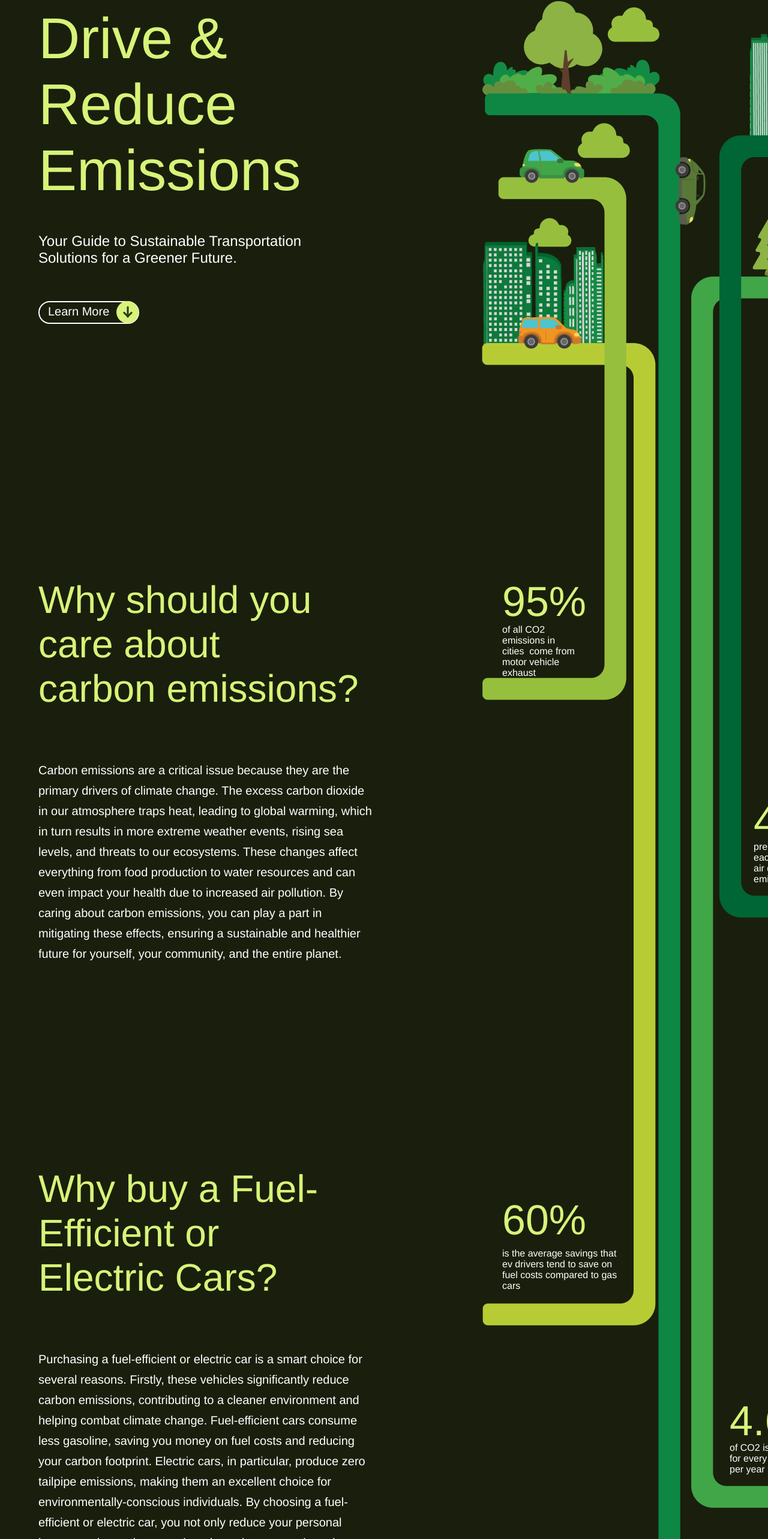
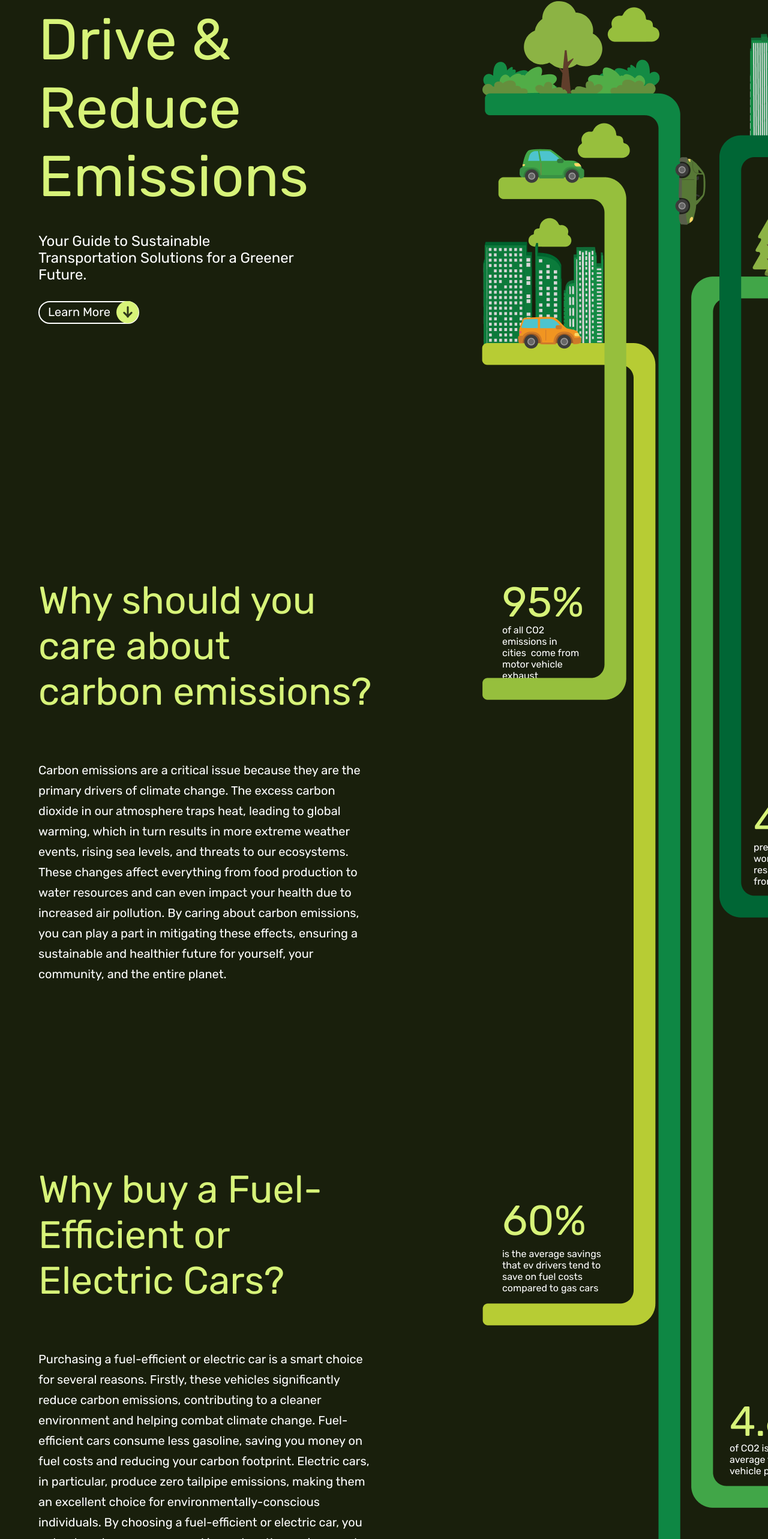
Before and after one commit to UW-INFO442-AU23/sus-city, a React (Create React App) app: page / in a window 1280 px wide. Shown: the part 176-2742 px from the top of the page at 60% size. Built offline with nearby package versions, Linux system fonts and the light colour scheme.

Commit message:
Edit compare page, added Rubik font

```diff
--- a/public/index.html
+++ b/public/index.html
@@ -11,6 +11,9 @@
     />
     <link rel="apple-touch-icon" href="%PUBLIC_URL%/logo192.png" />
     <link rel="stylesheet" href="https://maxcdn.bootstrapcdn.com/bootstrap/4.5.2/css/bootstrap.min.css"/>
+    <link rel="preconnect" href="https://fonts.googleapis.com">
+    <link rel="preconnect" href="https://fonts.gstatic.com" crossorigin>
+    <link href="https://fonts.googleapis.com/css2?family=Nunito+Sans:ital,wght@0,300;1,300&family=Raleway:ital,wght@0,300;1,300&family=Rubik&display=swap" rel="stylesheet">
 
     <!--
       manifest.json provides metadata used when your web app is installed on a
--- a/src/index.css
+++ b/src/index.css
@@ -57,7 +57,7 @@ footer {
 
   .homepage .drive-reduce {
     color: #d7f379;
-    font-family: "Rubik-Regular", Helvetica;
+    font-family: "Rubik", Helvetica;
     font-size: 96px;
     font-weight: 400;
     left: 0;
@@ -77,7 +77,7 @@ footer {
 
   .homepage .why-should-you-care {
     color: #d7f379;
-    font-family: "Rubik-Regular", Helvetica;
+    font-family: "Rubik", Helvetica;
     font-size: 64px;
     font-weight: 400;
     left: 0;
@@ -97,7 +97,7 @@ footer {
 
   .homepage .of-all-emissions {
     color: #ffffff;
-    font-family: "Rubik-Regular", Helvetica;
+    font-family: "Rubik", Helvetica;
     font-size: 16px;
     font-weight: 400;
     left: 231px;
@@ -110,7 +110,7 @@ footer {
 
   .homepage .text-wrapper {
     color: #ffffff;
-    font-family: "Rubik-Regular", Helvetica;
+    font-family: "Rubik", Helvetica;
     font-size: 16px;
     font-weight: 400;
     left: 231px;
@@ -123,7 +123,7 @@ footer {
 
   .homepage .text-wrapper-2 {
     color: #d7f379;
-    font-family: "Rubik-Regular", Helvetica;
+    font-family: "Rubik", Helvetica;
     font-size: 70px;
     font-weight: 400;
     left: 231px;
@@ -137,7 +137,7 @@ footer {
 
   .homepage .text-wrapper-3 {
     color: #d7f379;
-    font-family: "Rubik-Regular", Helvetica;
+    font-family: "Rubik", Helvetica;
     font-size: 70px;
     font-weight: 400;
     left: 231px;
@@ -184,7 +184,7 @@ footer {
 
   .homepage .text-wrapper-4 {
     color: #191f0c;
-    font-family: "Rubik-Bold", Helvetica;
+    font-family: "Rubik", Helvetica;
     font-size: 32px;
     font-weight: 700;
     left: 22px;
@@ -197,7 +197,7 @@ footer {
 
   .homepage .p {
     color: #191f0c;
-    font-family: "Rubik-Regular", Helvetica;
+    font-family: "Rubik", Helvetica;
     font-size: 16px;
     font-weight: 400;
     left: 22px;
@@ -234,7 +234,7 @@ footer {
 
   .homepage .text-wrapper-5 {
     color: #191f0c;
-    font-family: "Rubik-Bold", Helvetica;
+    font-family: "Rubik", Helvetica;
     font-size: 32px;
     font-weight: 700;
     left: 0;
@@ -255,7 +255,7 @@ footer {
 
   .homepage .text-wrapper-6 {
     color: #191f0c;
-    font-family: "Rubik-Regular", Helvetica;
+    font-family: "Rubik", Helvetica;
     font-size: 16px;
     font-weight: 400;
     left: 22px;
@@ -268,7 +268,7 @@ footer {
 
   .homepage .text-wrapper-7 {
     color: #ffffff;
-    font-family: "Rubik-Regular", Helvetica;
+    font-family: "Rubik", Helvetica;
     font-size: 16px;
     font-weight: 400;
     left: 610px;
@@ -281,7 +281,7 @@ footer {
 
   .homepage .text-wrapper-8 {
     color: #ffffff;
-    font-family: "Rubik-Regular", Helvetica;
+    font-family: "Rubik", Helvetica;
     font-size: 16px;
     font-weight: 400;
     left: 650px;
@@ -294,7 +294,7 @@ footer {
 
   .homepage .element-metric-tons {
     color: #d7f379;
-    font-family: "Rubik-Regular", Helvetica;
+    font-family: "Rubik", Helvetica;
     font-size: 70px;
     font-weight: 400;
     left: 610px;
@@ -308,7 +308,7 @@ footer {
 
   .homepage .span {
     color: #d7f379;
-    font-family: "Rubik-Regular", Helvetica;
+    font-family: "Rubik", Helvetica;
     font-size: 70px;
     font-weight: 400;
     letter-spacing: 0;
@@ -320,7 +320,7 @@ footer {
 
   .homepage .element-million {
     color: #d7f379;
-    font-family: "Rubik-Regular", Helvetica;
+    font-family: "Rubik", Helvetica;
     font-size: 70px;
     font-weight: 400;
     left: 650px;
@@ -334,7 +334,7 @@ footer {
 
   .homepage .text-wrapper-10 {
     color: #ffffff;
-    font-family: "Rubik-Regular", Helvetica;
+    font-family: "Rubik", Helvetica;
     font-size: 20px;
     font-weight: 400;
     left: 0;
@@ -347,7 +347,7 @@ footer {
 
   .homepage .text-wrapper-11 {
     color: #ffffff;
-    font-family: "Rubik-Regular", Helvetica;
+    font-family: "Rubik", Helvetica;
     font-size: 20px;
     font-weight: 400;
     left: 0;
@@ -360,7 +360,7 @@ footer {
 
   .homepage .why-buy-a-fuel {
     color: #d7f379;
-    font-family: "Rubik-Regular", Helvetica;
+    font-family: "Rubik", Helvetica;
     font-size: 64px;
     font-weight: 400;
     left: 0;
@@ -372,7 +372,7 @@ footer {
 
   .homepage .text-wrapper-12 {
     color: #d7f379;
-    font-family: "Rubik-Regular", Helvetica;
+    font-family: "Rubik", Helvetica;
     font-size: 64px;
     font-weight: 400;
     left: 0;
@@ -393,7 +393,7 @@ footer {
 
   .homepage .text-wrapper-13 {
     color: #191f0c;
-    font-family: "Rubik-Regular", Helvetica;
+    font-family: "Rubik", Helvetica;
     font-size: 16px;
     font-weight: 400;
     left: 22px;
@@ -414,7 +414,7 @@ footer {
 
   .homepage .text-wrapper-14 {
     color: #ffffff;
-    font-family: "Rubik-Regular", Helvetica;
+    font-family: "Rubik", Helvetica;
     font-size: 24px;
     font-weight: 400;
     left: 0;
@@ -446,7 +446,7 @@ footer {
 
   .homepage .text-wrapper-15 {
     color: #ffffff;
-    font-family: "Rubik-Regular", Helvetica;
+    font-family: "Rubik", Helvetica;
     font-size: 20px;
     font-weight: 400;
     left: 16px;
@@ -522,7 +522,7 @@ footer {
 
 .compare .compare-heading {
   color: #D5E37C;
-  font-family: "Rubik-Regular", Helvetica;
+  font-family: "Rubik", Helvetica;
   font-size: 50px;
   font-style: normal;
   font-weight: 400;
@@ -535,9 +535,7 @@ footer {
   color: #666;
   font-family: "Noto Sans", sans-serif;
   font-size: 16px;
-  font-style: normal;
   font-weight: 400;
-  line-height: 24px; /* 150% */
   vertical-align: middle;
 }
 
@@ -552,3 +550,20 @@ footer {
   border: 1px solid #CCC;
   background: var(--esds-spec-background, #FFF);
 }
+
+.compare .row {
+  display: flex;
+  justify-content: center;
+}
+
+.compare .col {
+  margin: 0 10px;
+}
+
+.compare-label {
+  display: flex;
+  justify-content: center;
+  align-items: center;
+  margin-top: 1rem;
+  gap: 10px;
+}
```
Also changed, not shown: src/components/Compare/compare.js (indentation only).
